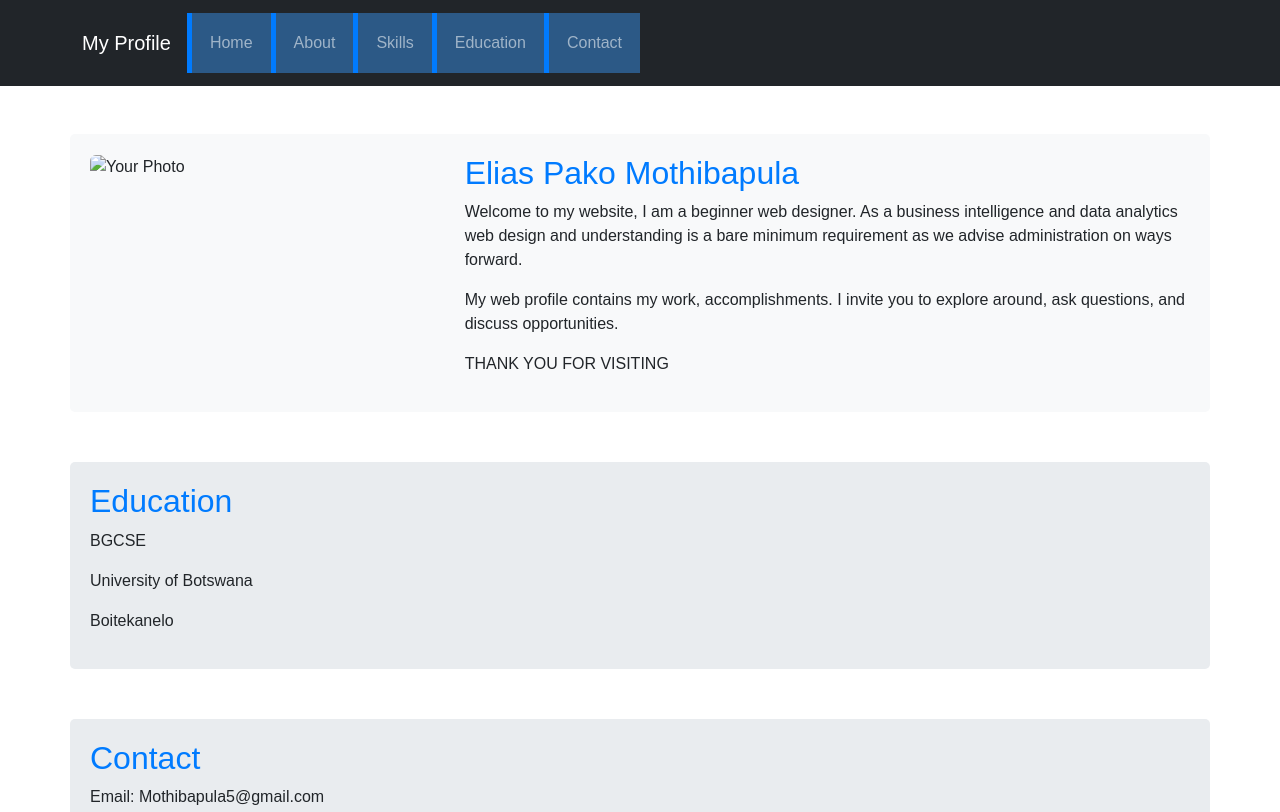
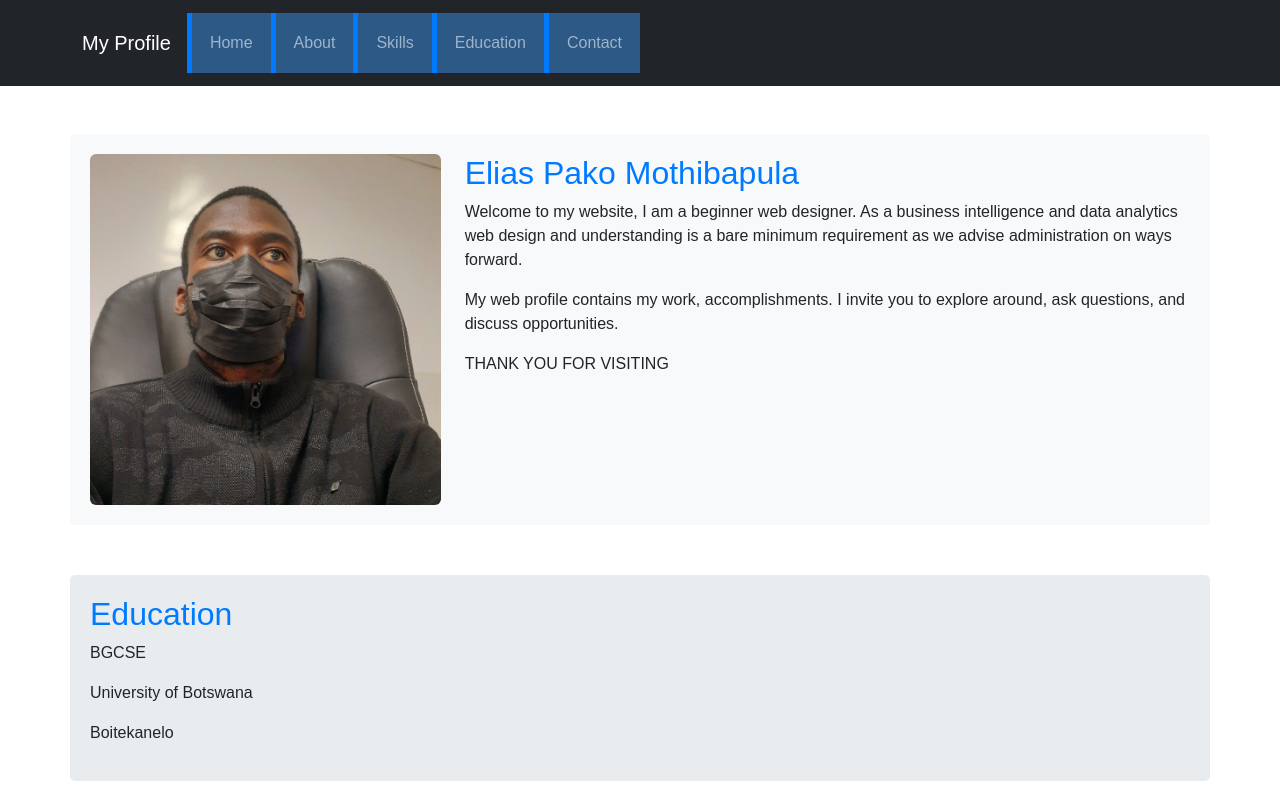
Before and after one commit to EliasMothibapula/personal-profile, a plain HTML site: page index.html in a window 1280 px wide. Shown: the top 812 px of the page. Drawn offline with nearby package versions, Linux system fonts and the light colour scheme.

Commit message:
Update index.html

```diff
--- a/index.html
+++ b/index.html
@@ -39,7 +39,7 @@
     <section id="About" class="container mt-5">
         <div class="row">
             <div class="col-md-4">
-                <img src="images/DP.JPG" class="img-fluid rounded" alt="Your Photo">
+                <img src="dp.jpeg" class="img-fluid rounded" alt="Your Photo">
             </div>
             <div class="col-md-8">
                 <h2>Elias Pako Mothibapula</h2>
```
